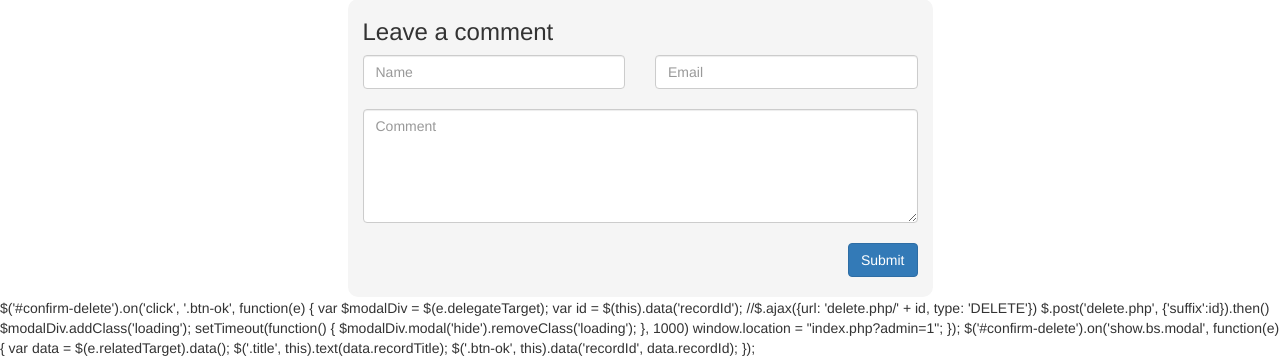
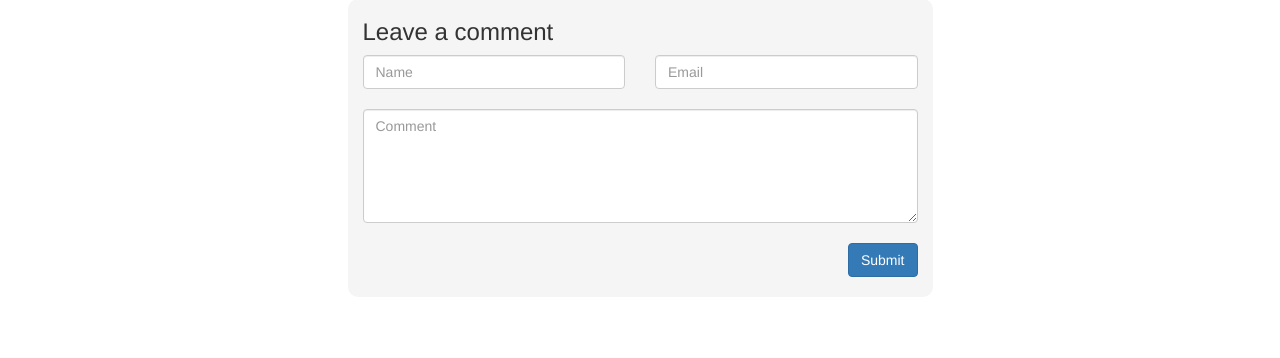
Before and after one commit to tuxflo/it1, a PHP site: the page made by src/posts.php in a window 1280 px wide. Shown: the part 983-1341 px from the top of the page. After the commit the page ends 1260 px from the top, so only its background shows below. Run offline with PHP 8.4, Linux system fonts and the light colour scheme.

Commit message:
replace include(delete.js) with script tag

```diff
--- a/src/posts.php
+++ b/src/posts.php
@@ -128,6 +128,6 @@
 </div>
 
 <?php include("foot_include.html"); ?>
-<?php include("js/deletescript.js"); ?>
+<script src="js/deletescript.js"></script>
 </body>
 </html>
```
